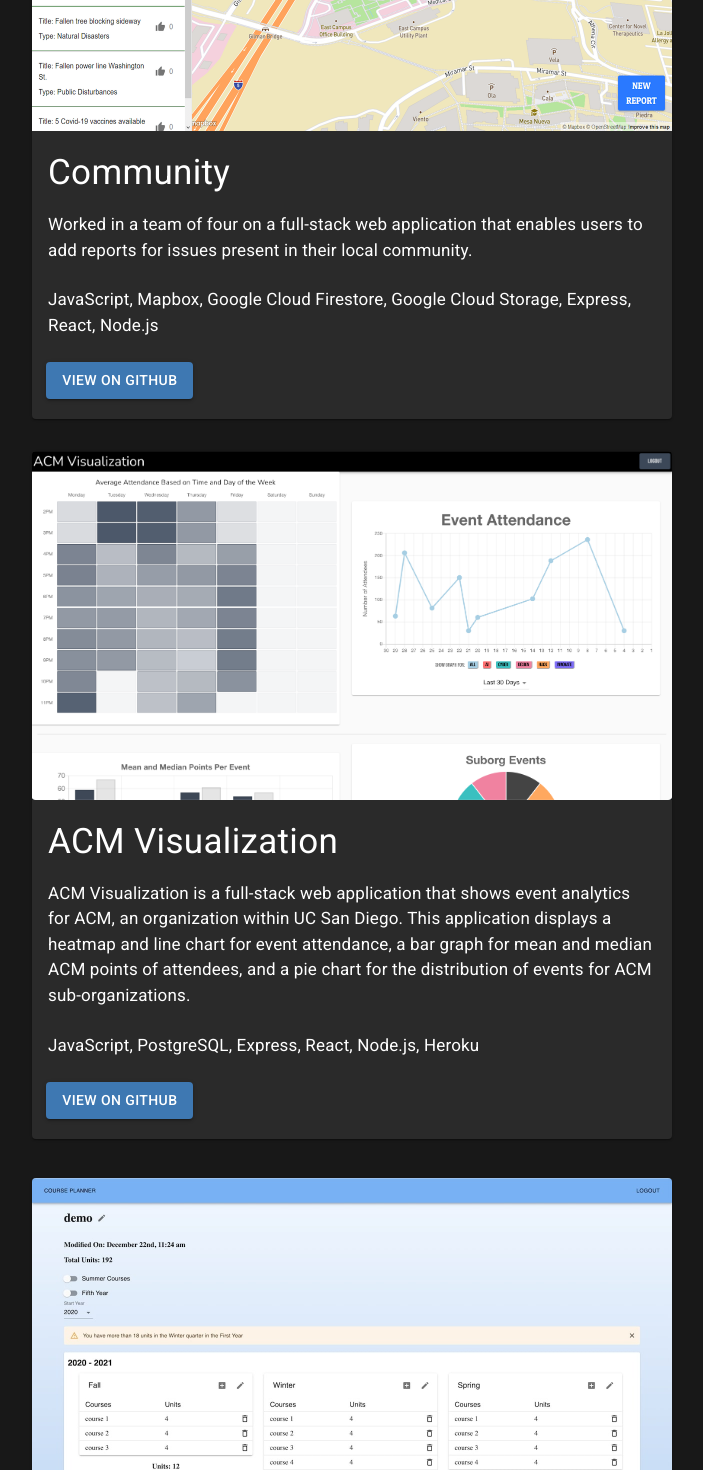
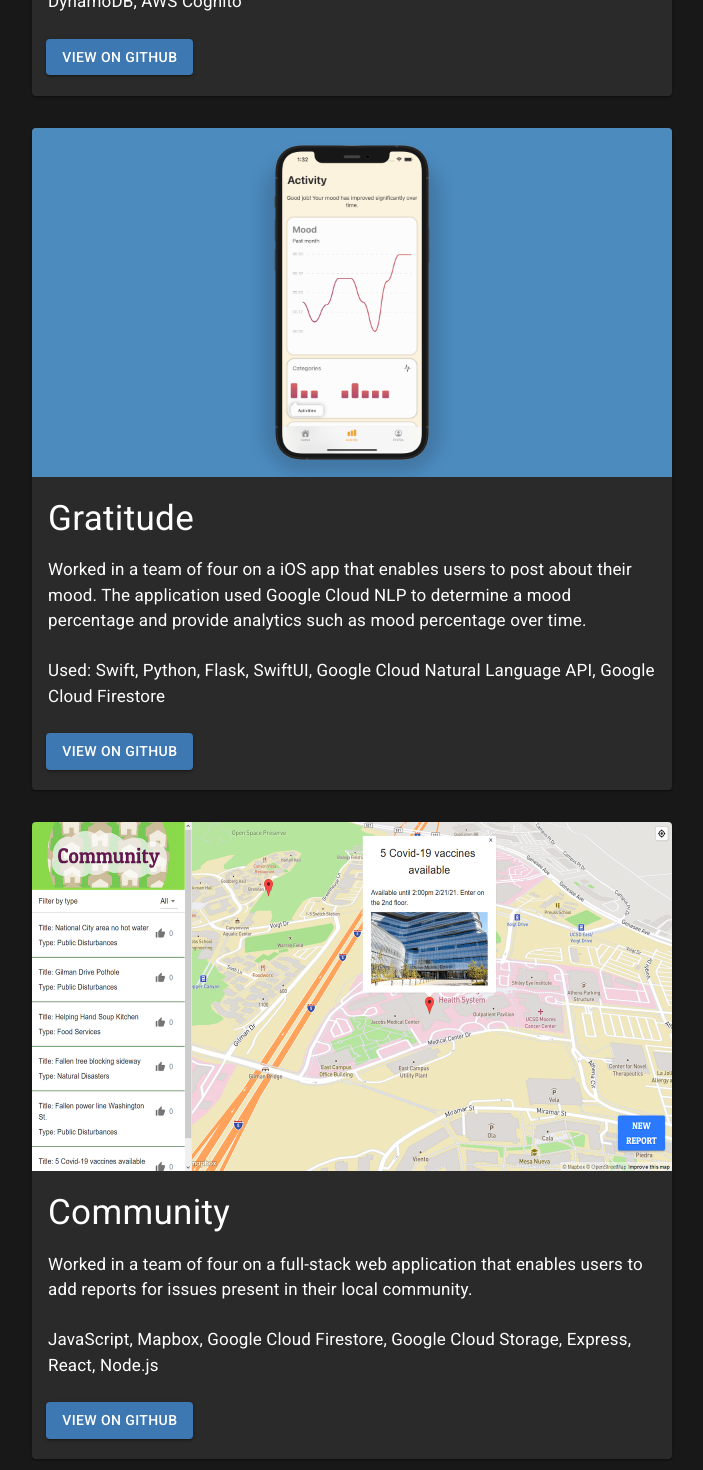
Before and after one commit to sharmaadvay0/developer-portfolio, a React (Create React App) app: page /projects in a window 1280 px wide. Shown: the part 320-1790 px from the top of the page, without its empty margins (288-991 px from the left). Built offline with nearby package versions, Linux system fonts and the light colour scheme.

Commit message:
Added Gratitude and Your Clear Way (#11)

```diff
--- a/src/pages/About.js
+++ b/src/pages/About.js
@@ -118,11 +118,18 @@
                 Languages and Technologies
               </Typography>
               <ul>
+                <li style={{ color: "white", fontSize: 20 }}>Java</li>
+                <li style={{ color: "white", fontSize: 20 }}>Python</li>
+                <li style={{ color: "white", fontSize: 20 }}>JavaScript</li>
+                <li style={{ color: "white", fontSize: 20 }}>Swift</li>
+                <li style={{ color: "white", fontSize: 20 }}>HTML</li>
+                <li style={{ color: "white", fontSize: 20 }}>CSS</li>
                 <li style={{ color: "white", fontSize: 20 }}>AWS</li>
                 <li style={{ color: "white", fontSize: 20 }}>Node.js</li>
                 <li style={{ color: "white", fontSize: 20 }}>React</li>
                 <li style={{ color: "white", fontSize: 20 }}>React Native</li>
                 <li style={{ color: "white", fontSize: 20 }}>Express</li>
+                <li style={{ color: "white", fontSize: 20 }}>Flask</li>
                 <li style={{ color: "white", fontSize: 20 }}>MongoDB</li>
                 <li style={{ color: "white", fontSize: 20 }}>Git</li>
                 <li style={{ color: "white", fontSize: 20 }}>GitHub</li>
@@ -325,11 +332,18 @@
             Languages and Technologies
           </Typography>
           <ul>
+            <li style={{ color: "white", fontSize: 20 }}>Java</li>
+            <li style={{ color: "white", fontSize: 20 }}>Python</li>
+            <li style={{ color: "white", fontSize: 20 }}>JavaScript</li>
+            <li style={{ color: "white", fontSize: 20 }}>Swift</li>
+            <li style={{ color: "white", fontSize: 20 }}>HTML</li>
+            <li style={{ color: "white", fontSize: 20 }}>CSS</li>
             <li style={{ color: "white", fontSize: 20 }}>AWS</li>
             <li style={{ color: "white", fontSize: 20 }}>Node.js</li>
             <li style={{ color: "white", fontSize: 20 }}>React</li>
             <li style={{ color: "white", fontSize: 20 }}>React Native</li>
             <li style={{ color: "white", fontSize: 20 }}>Express</li>
+            <li style={{ color: "white", fontSize: 20 }}>Flask</li>
             <li style={{ color: "white", fontSize: 20 }}>MongoDB</li>
             <li style={{ color: "white", fontSize: 20 }}>Git</li>
             <li style={{ color: "white", fontSize: 20 }}>GitHub</li>
--- a/src/pages/Projects.js
+++ b/src/pages/Projects.js
@@ -16,6 +16,38 @@
           display: "flex",
           justifyContent: "center",
           marginTop: "3%",
+        }}
+      >
+        <Project
+          title="Your Clear Way"
+          description="Currently working in a team of 8 in Triton Software Engineering for a non-profit organization to develop a mobile application that helps users greenify their homes through gamification. "
+          imgPath=""
+          githubLink="https://github.com/TritonSE/YCW-Green-Home-Application"
+          techUsed="Using: React Native, AWS Amplify, AWS Lambda, AWS AppSync, AWS DynamoDB, AWS Cognito"
+          imageFit={imageFit}
+        />
+      </div>
+      <div
+        style={{
+          display: "flex",
+          justifyContent: "center",
+          marginTop: "2.5%",
+        }}
+      >
+        <Project
+          title="Gratitude"
+          description="Worked in a team of four on a iOS app that enables users to post about their mood. The application used Google Cloud NLP to determine a mood percentage and provide analytics such as mood percentage over time."
+          imgPath="/images/Gratitude.png"
+          githubLink="https://github.com/sharmaadvay0/Gratitude"
+          techUsed="Used: Swift, Python, Flask, SwiftUI, Google Cloud Natural Language API, Google Cloud Firestore"
+          imageFit={imageFit}
+        />
+      </div>
+      <div
+        style={{
+          display: "flex",
+          justifyContent: "center",
+          marginTop: "2.5%",
         }}
       >
         <Project
```
Also changed, not shown: public/images/Gratitude.png (added).
